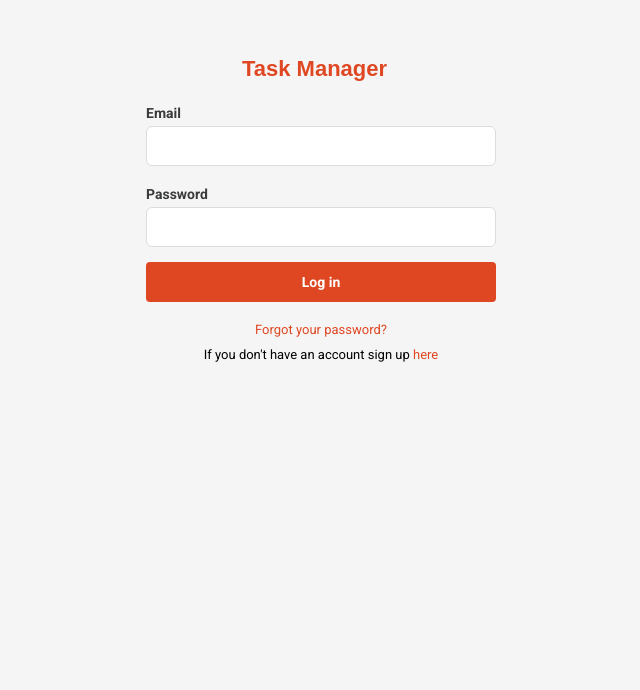
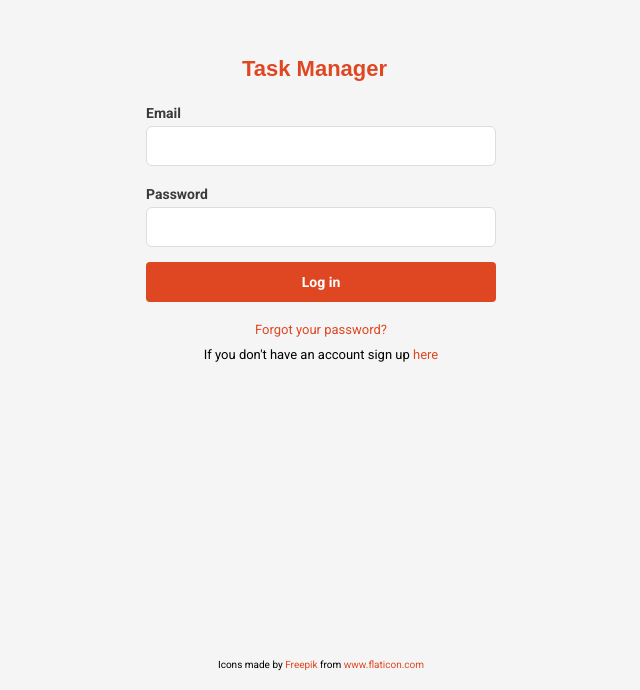
Before and after one commit to gpmarchi/task-manager-web, a React (Create React App) app: page / in a window 1280 px wide. Shown: the part 110-800 px from the top of the page, without its empty margins (319-959 px from the left). Built offline with nearby package versions, Linux system fonts and the light colour scheme.

Commit message:
show icon usage credit links on main app page

```diff
--- a/src/pages/Login/index.js
+++ b/src/pages/Login/index.js
@@ -51,6 +51,16 @@ export default function Login({ history }) {
       <span>
         If you don't have an account sign up <a href="/signup">here</a>
       </span>
+      <div className="icon-credit">
+        Icons made by{" "}
+        <a href="https://www.flaticon.com/authors/freepik" title="Freepik">
+          Freepik
+        </a>{" "}
+        from{" "}
+        <a href="https://www.flaticon.com/" title="Flaticon">
+          www.flaticon.com
+        </a>
+      </div>
     </div>
   );
 }
--- a/src/pages/Login/styles.css
+++ b/src/pages/Login/styles.css
@@ -41,3 +41,14 @@
   font-size: 13px;
   margin-top: 10px;
 }
+
+.icon-credit {
+  bottom: 0;
+  font-size: 10px;
+  margin-bottom: 20px;
+  position: fixed;
+}
+
+.icon-credit a {
+  font-size: 10px;
+}
```
